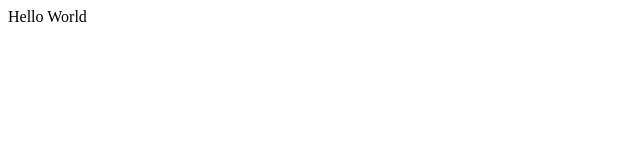
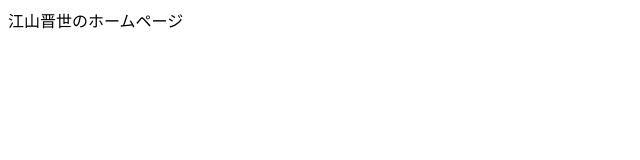
Before and after one commit to Shinsei91/EyamaShinsei, a plain HTML site: page index.html in a window 1280 px wide. Shown: the whole page, without its empty margins (0-640 px from the left). Drawn offline with Linux system fonts and the light colour scheme.

Commit message:
Update index.html

```diff
--- a/index.html
+++ b/index.html
@@ -3,6 +3,6 @@
 <title>Hello world</title>
 </head>
  <body>
-    Hello World
+    江山晋世のホームページ
 </body>
 </html>
```
